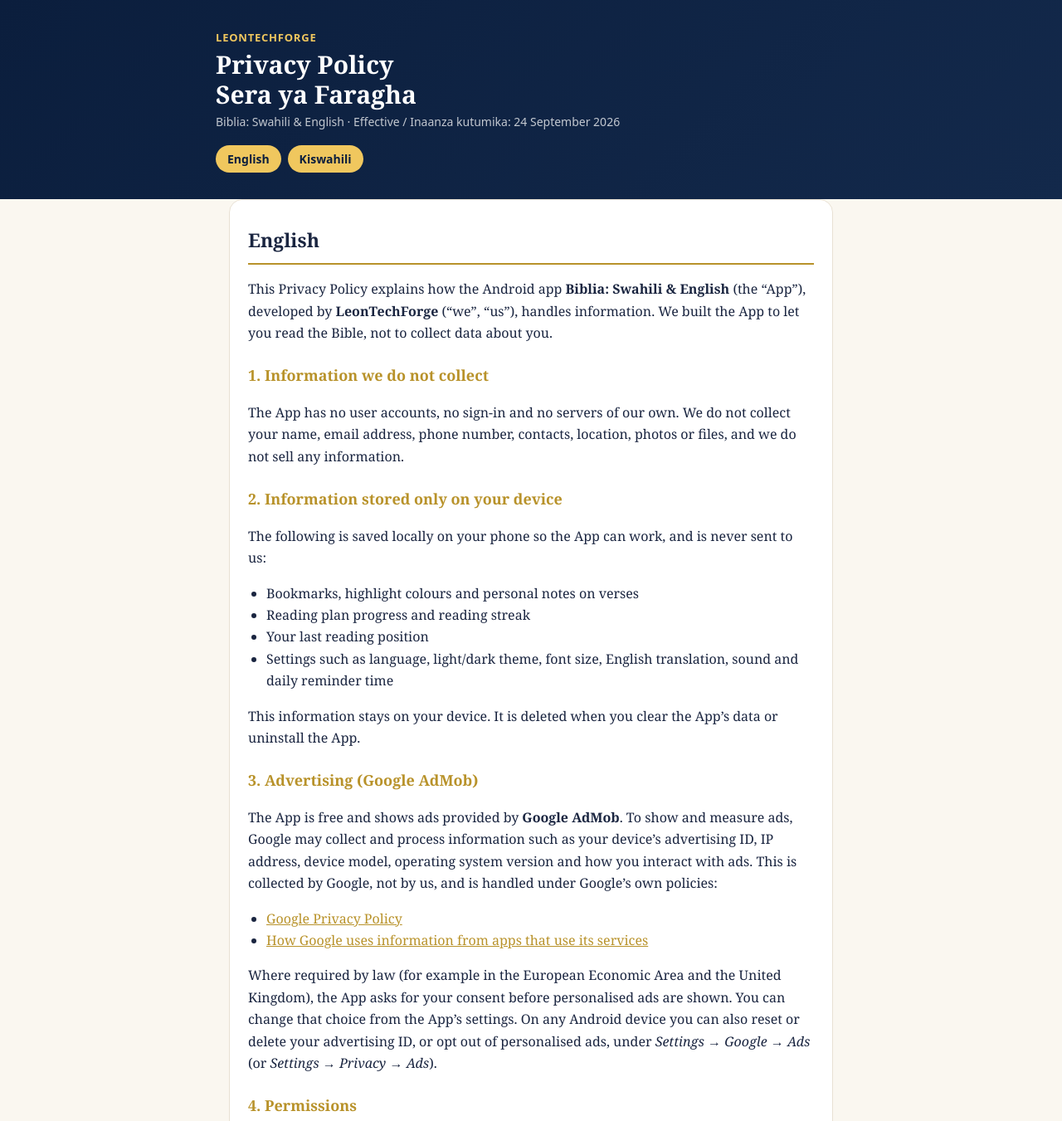
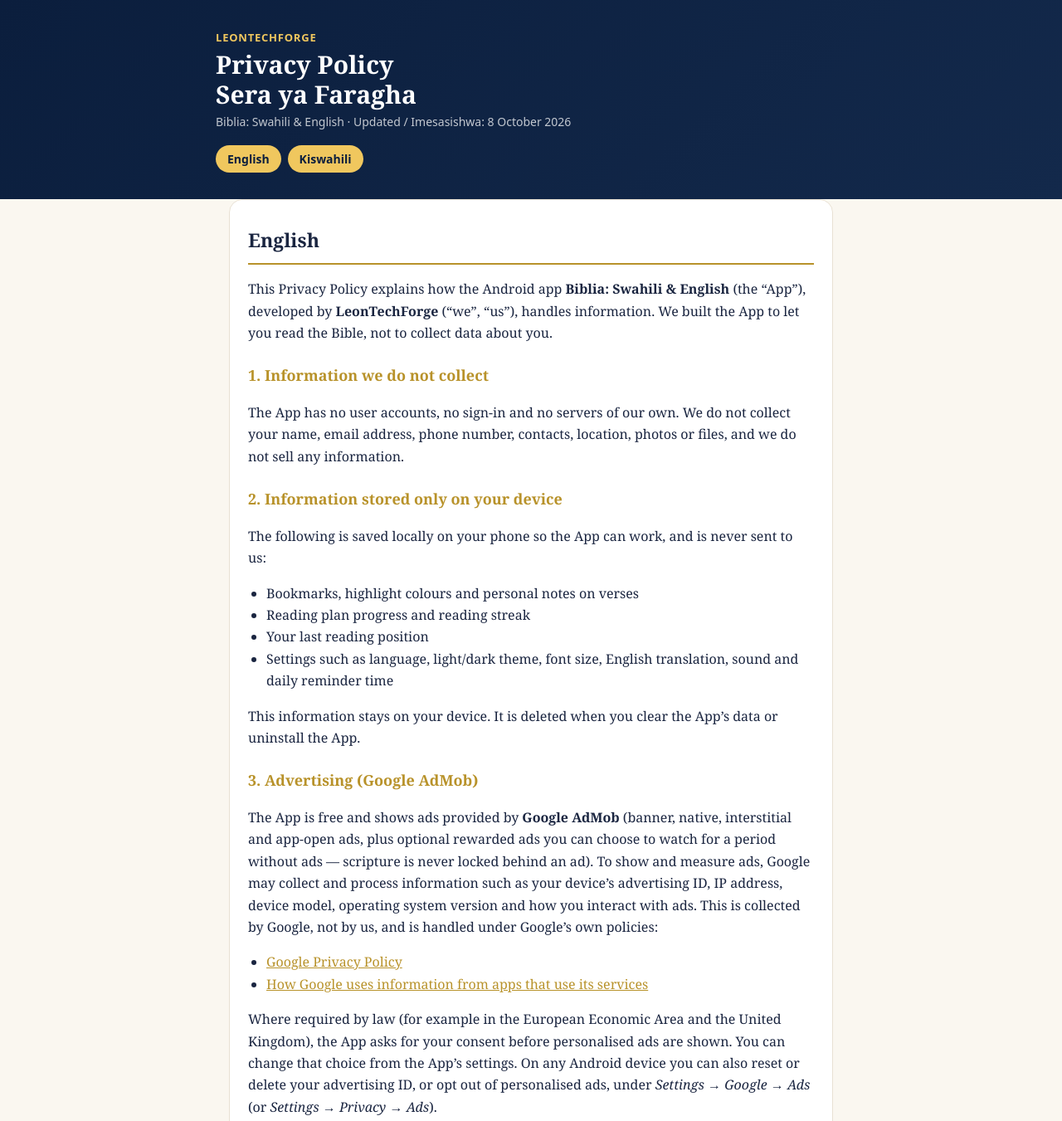
Before and after one commit to leonardmugendi/biblia, a plain HTML site: page privacy.html in a window 1280 px wide. Shown: the top 1351 px of the page at 83% size. Drawn offline with Linux system fonts and the light colour scheme.

Commit message:
Update privacy policy: ad formats and optional ad-free rewards

```diff
--- a/privacy.html
+++ b/privacy.html
@@ -42,7 +42,7 @@
   <div class="wrap">
     <div class="brand">LeonTechForge</div>
     <h1>Privacy Policy<br>Sera ya Faragha</h1>
-    <div class="meta">Biblia: Swahili &amp; English · Effective / Inaanza kutumika: 24 September 2026</div>
+    <div class="meta">Biblia: Swahili &amp; English · Updated / Imesasishwa: 8 October 2026</div>
     <nav class="lang"><a href="#en">English</a><a href="#sw">Kiswahili</a></nav>
   </div>
 </header>
@@ -67,7 +67,7 @@
   <p>This information stays on your device. It is deleted when you clear the App’s data or uninstall the App.</p>
 
   <h3>3. Advertising (Google AdMob)</h3>
-  <p>The App is free and shows ads provided by <strong>Google AdMob</strong>. To show and measure ads, Google may collect and process information such as your device’s advertising ID, IP address, device model, operating system version and how you interact with ads. This is collected by Google, not by us, and is handled under Google’s own policies:</p>
+  <p>The App is free and shows ads provided by <strong>Google AdMob</strong> (banner, native, interstitial and app-open ads, plus optional rewarded ads you can choose to watch for a period without ads — scripture is never locked behind an ad). To show and measure ads, Google may collect and process information such as your device’s advertising ID, IP address, device model, operating system version and how you interact with ads. This is collected by Google, not by us, and is handled under Google’s own policies:</p>
   <ul>
     <li><a href="https://policies.google.com/privacy">Google Privacy Policy</a></li>
     <li><a href="https://policies.google.com/technologies/partner-sites">How Google uses information from apps that use its services</a></li>
@@ -115,7 +115,7 @@
   <p>Taarifa hizi hubaki kwenye simu yako. Zinafutwa unapofuta data ya Programu au unapoiondoa Programu.</p>
 
   <h3>3. Matangazo (Google AdMob)</h3>
-  <p>Programu ni ya bure na inaonyesha matangazo kutoka <strong>Google AdMob</strong>. Ili kuonyesha na kupima matangazo, Google inaweza kukusanya taarifa kama kitambulisho cha matangazo cha kifaa chako, anwani ya IP, aina ya simu, toleo la mfumo wa uendeshaji na jinsi unavyoingiliana na matangazo. Taarifa hizi hukusanywa na Google, si sisi, na zinashughulikiwa chini ya sera za Google:</p>
+  <p>Programu ni ya bure na inaonyesha matangazo kutoka <strong>Google AdMob</strong> (matangazo ya bango, ya ndani ya orodha, ya skrini nzima na ya kufungua programu, pamoja na matangazo ya zawadi unayoweza kuchagua kutazama ili upate muda bila matangazo — maandiko hayafungwi kamwe nyuma ya tangazo). Ili kuonyesha na kupima matangazo, Google inaweza kukusanya taarifa kama kitambulisho cha matangazo cha kifaa chako, anwani ya IP, aina ya simu, toleo la mfumo wa uendeshaji na jinsi unavyoingiliana na matangazo. Taarifa hizi hukusanywa na Google, si sisi, na zinashughulikiwa chini ya sera za Google:</p>
   <ul>
     <li><a href="https://policies.google.com/privacy?hl=sw">Sera ya Faragha ya Google</a></li>
     <li><a href="https://policies.google.com/technologies/partner-sites?hl=sw">Jinsi Google inavyotumia taarifa kutoka kwa programu zinazotumia huduma zake</a></li>
```
